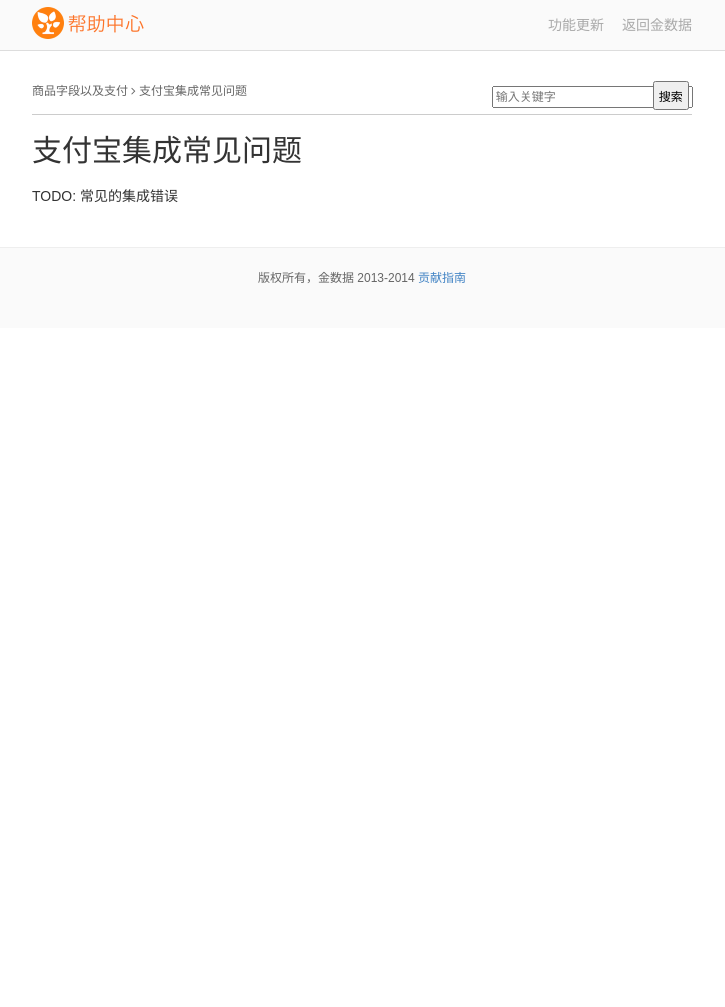
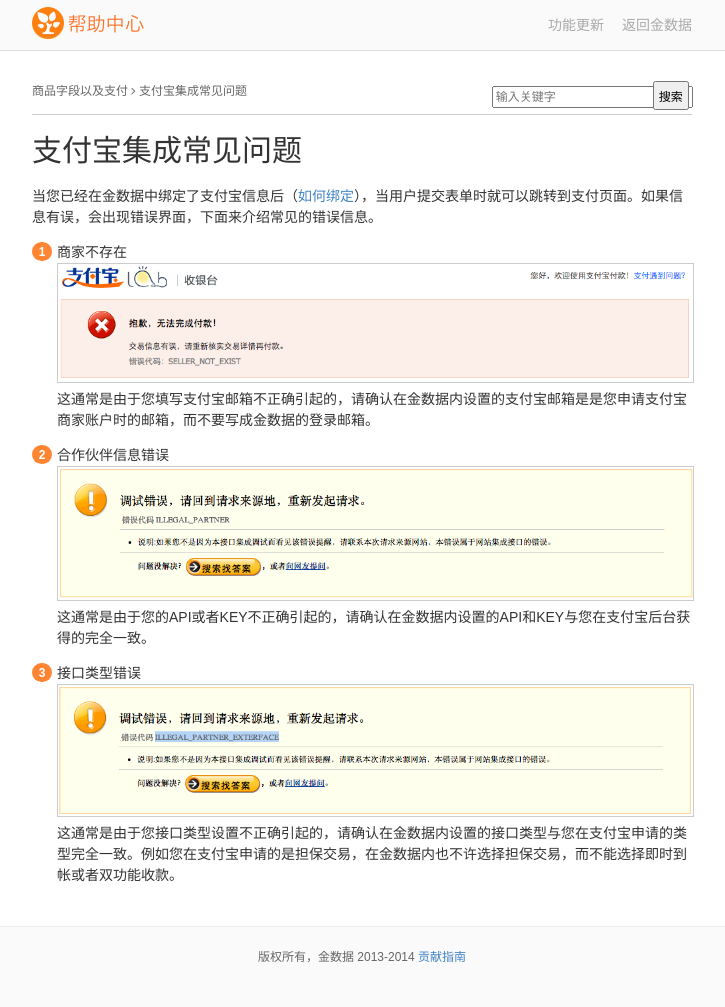
Before and after one commit to jinshuju/help.jinshuju.net, a Jekyll site: the page built from _posts/2014-2-7-alipay-faq.md, in a window 1280 px wide. Shown: the whole page, without its empty margins (278-1003 px from the left). Built offline with Jekyll 4.4.1, drawn with Linux system fonts in a browser that asks for light colours; Markdown is read by kramdown in place of the engine named in the settings; before the commit the page ends 900 px from its top, so only the background shows below that.

Commit message:
add alipay faq

```diff
--- a/_posts/2014-2-7-alipay-faq.md
+++ b/_posts/2014-2-7-alipay-faq.md
@@ -3,9 +3,20 @@
 title:  "支付宝集成常见问题"
 date:   2014-03-05 12:12:12
 category: payment
-tags: todo H
 
 author: warmwind
 ---
 
-TODO: 常见的集成错误
+当您已经在金数据中绑定了支付宝信息后（[如何绑定](alipay.html)），当用户提交表单时就可以跳转到支付页面。如果信息有误，会出现错误界面，下面来介绍常见的错误信息。
+
+1. 商家不存在
+![](/images/seller_not_exist.png)
+这通常是由于您填写支付宝邮箱不正确引起的，请确认在金数据内设置的支付宝邮箱是是您申请支付宝商家账户时的邮箱，而不要写成金数据的登录邮箱。
+
+2. 合作伙伴信息错误
+![](/images/illegal_partner.png)
+这通常是由于您的API或者KEY不正确引起的，请确认在金数据内设置的API和KEY与您在支付宝后台获得的完全一致。
+
+3. 接口类型错误
+![](/images/illegal_partner_exterface.png)
+这通常是由于您接口类型设置不正确引起的，请确认在金数据内设置的接口类型与您在支付宝申请的类型完全一致。例如您在支付宝申请的是担保交易，在金数据内也不许选择担保交易，而不能选择即时到帐或者双功能收款。
```
Also changed, not shown: images/illegal_partner.png (added), images/illegal_partner_exterface.png (added), images/seller_not_exist.png (added).
